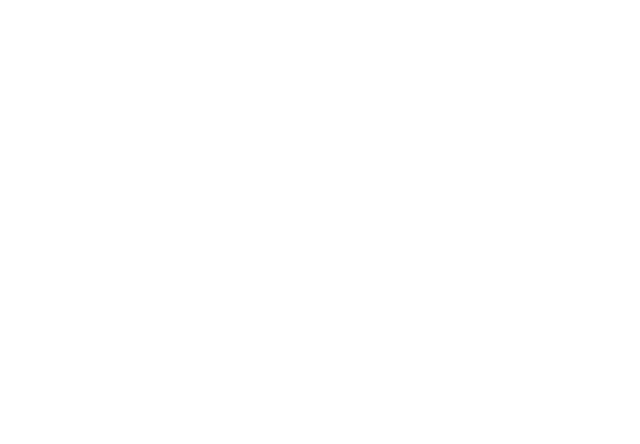
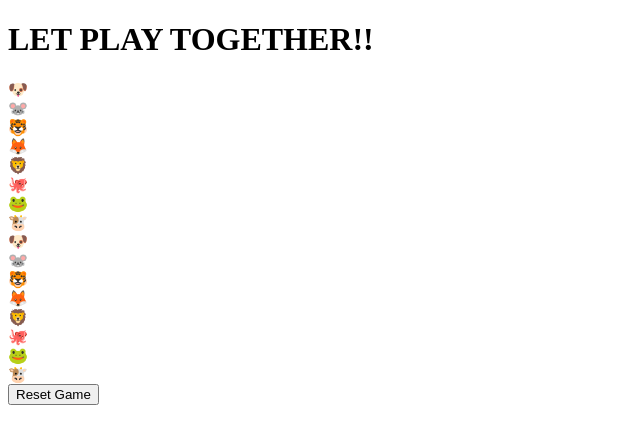
Before and after one commit to ciara-gospel/Flipp-card-game, a plain HTML site: page index.html in a window 1280 px wide. Shown: the whole page, without its empty margins (0-640 px from the left). Drawn offline with Linux system fonts and the light colour scheme.

Commit message:
my game card

```diff
--- a/index.html
+++ b/index.html
@@ -7,7 +7,75 @@
     <title>Document</title>
 </head>
 <body>
-
+    <h1>LET PLAY TOGETHER!!</h1>
+    <div class="container">
+            <div class="card" data-image="🐶">
+                <div class="card-front"></div>
+                <div class="card-back">🐶</div>
+            </div>
+            <div class="card" data-image="🐭">
+                <div class="card-front"></div>
+                <div class="card-back">🐭</div>
+            </div>
+            <div class="card" data-image="🐯">
+                <div class="card-front"></div>
+                <div class="card-back">🐯</div>
+            </div>
+            <div class="card" data-image="🦊">
+                <div class="card-front"></div>
+                <div class="card-back">🦊</div>
+            </div>
+            <div class="card" data-image="🦁">
+                <div class="card-front"></div>
+                <div class="card-back">🦁</div>
+            </div>
+            <div class="card" data-image="🐙">
+                <div class="card-front"></div>
+                <div class="card-back">🐙</div>
+            </div>
+            <div class="card" data-image="🐸">
+                <div class="card-front"></div>
+                <div class="card-back">🐸</div>
+            </div>
+            <div class="card" data-image="🐮">
+                <div class="card-front"></div>
+                <div class="card-back">🐮</div>
+            </div>
+            <div class="card" data-image="🐶">
+                <div class="card-front"></div>
+                <div class="card-back">🐶</div>
+            </div>
+            <div class="card" data-image="🐭">
+                <div class="card-front"></div>
+                <div class="card-back">🐭</div>
+            </div>
+            <div class="card" data-image="🐯">
+                <div class="card-front"></div>
+                <div class="card-back">🐯</div>
+            </div>
+            <div class="card" data-image="🦊">
+                <div class="card-front"></div>
+                <div class="card-back">🦊</div>
+            </div>
+            <div class="card" data-image="🦁">
+                <div class="card-front"></div>
+                <div class="card-back">🦁</div>
+            </div>
+            <div class="card" data-image="🐙">
+                <div class="card-front"></div>
+                <div class="card-back">🐙</div>
+            </div>
+            <div class="card" data-image="🐸">
+                <div class="card-front"></div>
+                <div class="card-back">🐸</div>
+            </div>
+            <div class="card" data-image="🐮">
+                <div class="card-front"></div>
+                <div class="card-back">🐮</div>
+            </div>
+    </div>
+    <button id="resetButton">Reset Game</button>
+    <div class="word" id="congratilation"></div>
 </body>
 <script src="./index.js"></script>
 </html>
```
